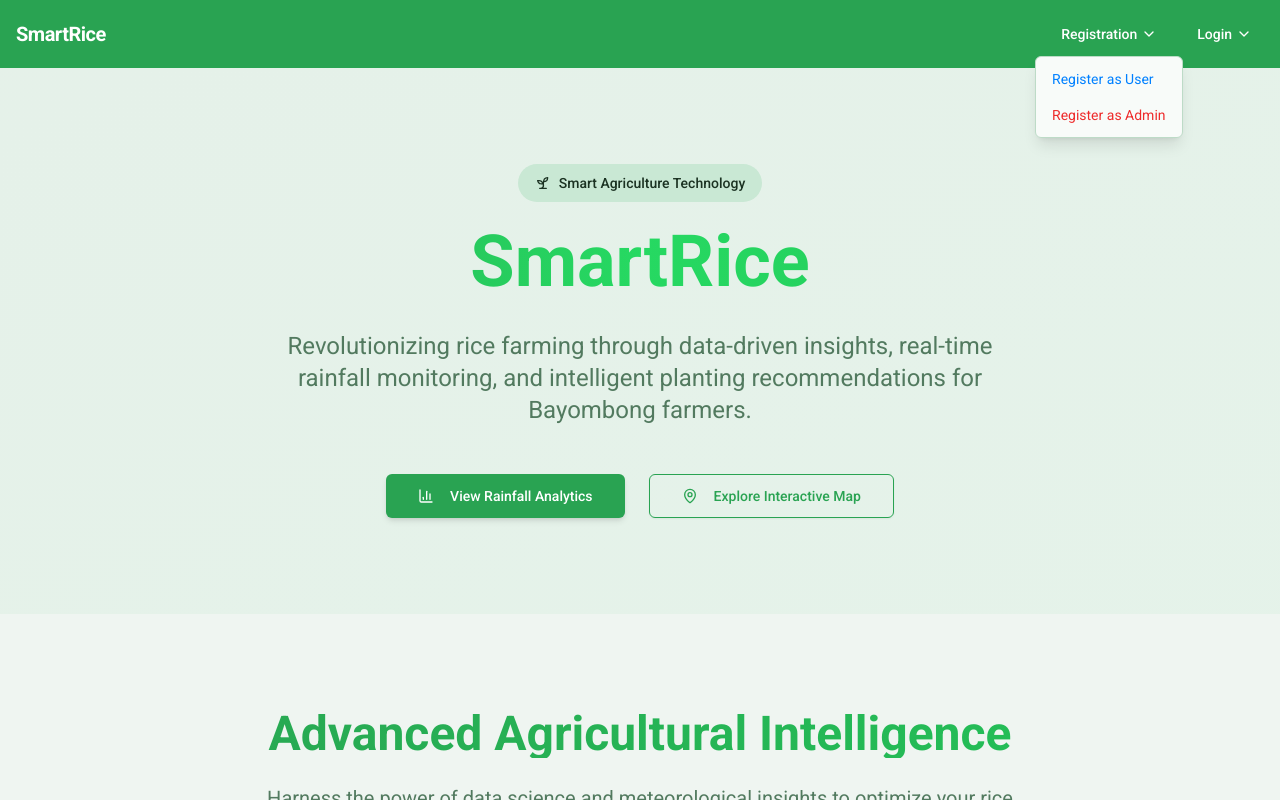
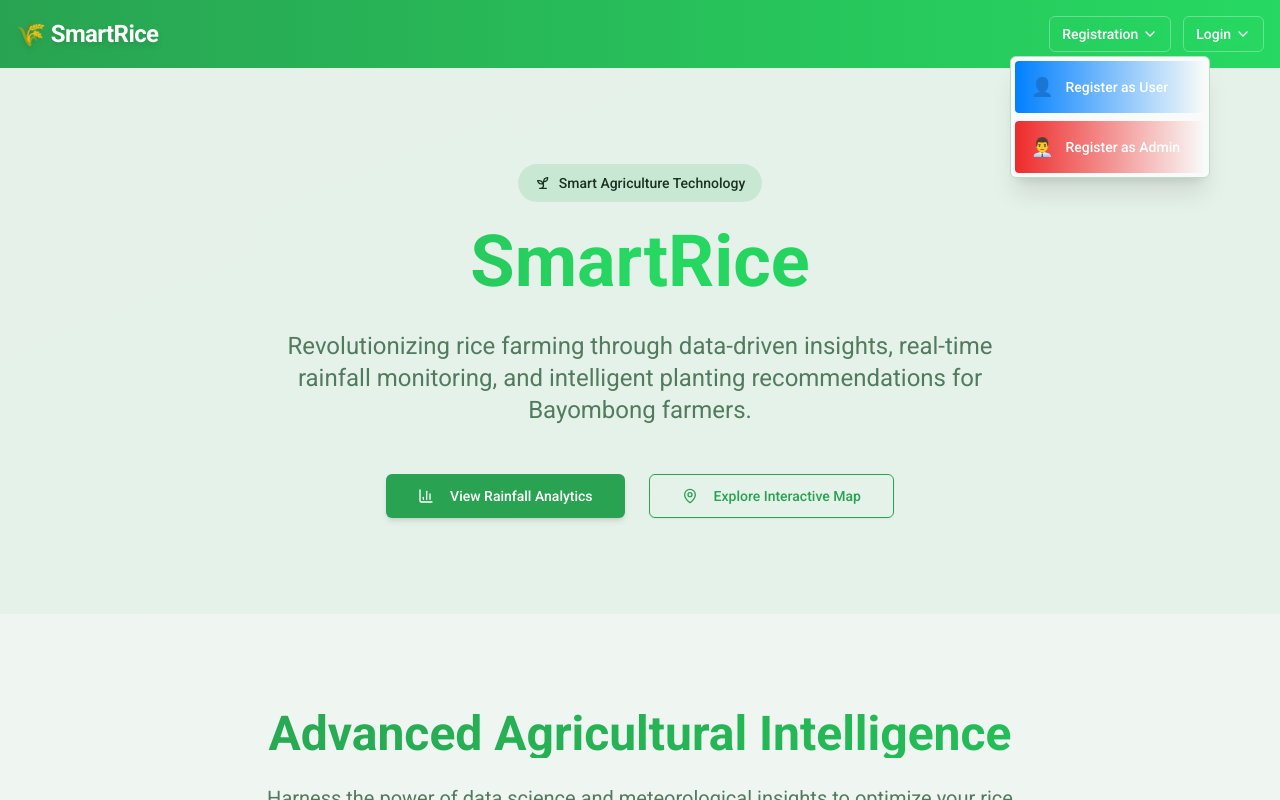
Before and after one commit to Aerith214/smart-rice-grower, a React (Vite) app: page / in a window 1280 px wide. Both pictures are taken after a click on the button "Registration". Shown: the top 800 px of the page. Built offline with nearby package versions, Linux system fonts and the light colour scheme.

Commit message:
Refactor header and auth page design

```diff
--- a/src/components/Header.tsx
+++ b/src/components/Header.tsx
@@ -30,11 +30,17 @@ const Header = () => {
   ];
 
   return (
-    <header className="bg-primary text-primary-foreground shadow-lg">
-      <nav className="container mx-auto flex items-center justify-between py-4 px-4">
+    <header className="relative bg-gradient-to-r from-primary to-primary-glow text-primary-foreground shadow-lg overflow-hidden">
+      {/* Animated background pattern */}
+      <div className="absolute inset-0 bg-grid-pattern opacity-10"></div>
+
+      <nav className="relative container mx-auto flex items-center justify-between py-4 px-4">
         <div className="flex items-center gap-4">
-          <a href="/" className="text-xl font-bold tracking-tight hover:opacity-80 transition-opacity">
-            SmartRice
+          <a
+            href="/"
+            className="text-2xl font-bold tracking-tight hover:scale-105 transition-transform duration-200 drop-shadow-md"
+          >
+            🌾 SmartRice
           </a>
         </div>
 
@@ -46,10 +52,11 @@ const Header = () => {
               to={link.to}
               className={({ isActive }) =>
                 cn(
-                  "transition-all duration-200 px-3 py-2 rounded-md text-sm font-medium",
+                  "relative transition-all duration-300 px-4 py-2 rounded-lg text-sm font-medium",
+                  "before:absolute before:inset-0 before:rounded-lg before:transition-all before:duration-300",
                   isActive
-                    ? "bg-primary-foreground/20 text-primary-foreground"
-                    : "text-primary-foreground/80 hover:text-primary-foreground hover:bg-primary-foreground/10"
+                    ? "bg-white/20 text-white shadow-md before:bg-white/10 backdrop-blur-sm"
+                    : "text-white/90 hover:text-white hover:bg-white/10 before:hover:bg-white/5"
                 )
               }
             >
@@ -65,10 +72,12 @@ const Header = () => {
                   to={link.to}
                   className={({ isActive }) =>
                     cn(
-                      "transition-all duration-200 px-3 py-2 rounded-md text-sm font-medium",
+                      "relative transition-all duration-300 px-4 py-2 rounded-lg text-sm font-medium",
+                      "before:absolute before:inset-0 before:rounded-lg before:transition-all before:duration-300",
+                      "bg-gradient-to-r from-admin-primary to-admin-glow",
                       isActive
-                        ? "bg-primary-foreground/20 text-primary-foreground"
-                        : "text-primary-foreground/80 hover:text-primary-foreground hover:bg-primary-foreground/10"
+                        ? "shadow-lg scale-105"
+                        : "opacity-90 hover:opacity-100 hover:scale-105"
                     )
                   }
                 >
@@ -79,40 +88,42 @@ const Header = () => {
                 variant="ghost"
                 size="sm"
                 onClick={signOut}
-                className="text-primary-foreground hover:bg-primary-foreground/10"
+                className="text-white hover:bg-white/20 border border-white/30 backdrop-blur-sm transition-all duration-300 hover:scale-105"
               >
                 Logout
               </Button>
             </>
           ) : (
-            <div className="flex items-center gap-4">
+            <div className="flex items-center gap-3">
               {/* Registration Dropdown */}
               <DropdownMenu>
                 <DropdownMenuTrigger asChild>
                   <Button
                     variant="ghost"
                     size="sm"
-                    className="text-primary-foreground hover:bg-primary-foreground/10 flex items-center gap-1"
+                    className="text-white hover:bg-white/20 border border-white/30 backdrop-blur-sm flex items-center gap-1 transition-all duration-300 hover:scale-105"
                   >
                     Registration
                     <ChevronDown className="h-4 w-4" />
                   </Button>
                 </DropdownMenuTrigger>
-                <DropdownMenuContent className="bg-popover border border-border shadow-lg">
+                <DropdownMenuContent className="bg-card border border-border shadow-xl z-50 min-w-[200px]">
                   <DropdownMenuItem asChild>
                     <NavLink
                       to="/user-auth"
-                      className="flex items-center gap-2 w-full px-3 py-2 text-user-accent hover:bg-user-accent/10 cursor-pointer"
+                      className="flex items-center gap-3 w-full px-4 py-3 rounded-md transition-all duration-200 bg-gradient-to-r from-user-primary to-user-glow text-white hover:shadow-lg cursor-pointer"
                     >
-                      Register as User
+                      <span className="text-lg">👤</span>
+                      <span className="font-medium">Register as User</span>
                     </NavLink>
                   </DropdownMenuItem>
                   <DropdownMenuItem asChild>
                     <NavLink
                       to="/admin-auth"
-                      className="flex items-center gap-2 w-full px-3 py-2 text-admin-accent hover:bg-admin-accent/10 cursor-pointer"
+                      className="flex items-center gap-3 w-full px-4 py-3 rounded-md transition-all duration-200 bg-gradient-to-r from-admin-primary to-admin-glow text-white hover:shadow-lg cursor-pointer mt-2"
                     >
-                      Register as Admin
+                      <span className="text-lg">👨‍💼</span>
+                      <span className="font-medium">Register as Admin</span>
                     </NavLink>
                   </DropdownMenuItem>
                 </DropdownMenuContent>
@@ -124,27 +135,29 @@ const Header = () => {
                   <Button
                     variant="ghost"
                     size="sm"
-                    className="text-primary-foreground hover:bg-primary-foreground/10 flex items-center gap-1"
+                    className="text-white hover:bg-white/20 border border-white/30 backdrop-blur-sm flex items-center gap-1 transition-all duration-300 hover:scale-105"
                   >
                     Login
                     <ChevronDown className="h-4 w-4" />
                   </Button>
                 </DropdownMenuTrigger>
-                <DropdownMenuContent className="bg-popover border border-border shadow-lg">
+                <DropdownMenuContent className="bg-card border border-border shadow-xl z-50 min-w-[200px]">
                   <DropdownMenuItem asChild>
                     <NavLink
                       to="/user-auth"
-                      className="flex items-center gap-2 w-full px-3 py-2 text-user-accent hover:bg-user-accent/10 cursor-pointer"
+                      className="flex items-center gap-3 w-full px-4 py-3 rounded-md transition-all duration-200 bg-gradient-to-r from-user-primary to-user-glow text-white hover:shadow-lg cursor-pointer"
                     >
-                      Login as User
+                      <span className="text-lg">👤</span>
+                      <span className="font-medium">Login as User</span>
                     </NavLink>
                   </DropdownMenuItem>
                   <DropdownMenuItem asChild>
                     <NavLink
                       to="/admin-auth"
-                      className="flex items-center gap-2 w-full px-3 py-2 text-admin-accent hover:bg-admin-accent/10 cursor-pointer"
+                      className="flex items-center gap-3 w-full px-4 py-3 rounded-md transition-all duration-200 bg-gradient-to-r from-admin-primary to-admin-glow text-white hover:shadow-lg cursor-pointer mt-2"
                     >
-                      Login as Admin
+                      <span className="text-lg">👨‍💼</span>
+                      <span className="font-medium">Login as Admin</span>
                     </NavLink>
                   </DropdownMenuItem>
                 </DropdownMenuContent>
@@ -159,7 +172,7 @@ const Header = () => {
             variant="ghost"
             size="sm"
             onClick={() => setMobileMenuOpen(!mobileMenuOpen)}
-            className="text-primary-foreground hover:bg-primary-foreground/10"
+            className="text-white hover:bg-white/20 border border-white/30 backdrop-blur-sm"
           >
             {mobileMenuOpen ? <X className="h-5 w-5" /> : <Menu className="h-5 w-5" />}
           </Button>
@@ -168,7 +181,7 @@ const Header = () => {
 
       {/* Mobile Navigation */}
       {mobileMenuOpen && (
-        <div className="lg:hidden bg-primary/95 backdrop-blur-sm border-t border-primary-foreground/20">
+        <div className="lg:hidden bg-primary/95 backdrop-blur-md border-t border-white/20 shadow-xl">
           <div className="container mx-auto py-4 px-4 space-y-2">
             {user && navigationLinks.map((link) => (
               <NavLink
@@ -177,10 +190,10 @@ const Header = () => {
                 onClick={() => setMobileMenuOpen(false)}
                 className={({ isActive }) =>
                   cn(
-                    "block px-3 py-2 rounded-md text-sm font-medium transition-all duration-200",
+                    "block px-4 py-3 rounded-lg text-sm font-medium transition-all duration-300",
                     isActive
-                      ? "bg-primary-foreground/20 text-primary-foreground"
-                      : "text-primary-foreground/80 hover:text-primary-foreground hover:bg-primary-foreground/10"
+                      ? "bg-white/20 text-white shadow-md"
+                      : "text-white/90 hover:text-white hover:bg-white/10"
                   )
                 }
               >
@@ -197,10 +210,11 @@ const Header = () => {
                     onClick={() => setMobileMenuOpen(false)}
                     className={({ isActive }) =>
                       cn(
-                        "block px-3 py-2 rounded-md text-sm font-medium transition-all duration-200",
+                        "block px-4 py-3 rounded-lg text-sm font-medium transition-all duration-300",
+                        "bg-gradient-to-r from-admin-primary to-admin-glow text-white",
                         isActive
-                          ? "bg-primary-foreground/20 text-primary-foreground"
-                          : "text-primary-foreground/80 hover:text-primary-foreground hover:bg-primary-foreground/10"
+                          ? "shadow-lg"
+                          : "opacity-90 hover:opacity-100"
                       )
                     }
                   >
@@ -214,43 +228,47 @@ const Header = () => {
                     signOut();
                     setMobileMenuOpen(false);
                   }}
-                  className="w-full justify-start text-primary-foreground hover:bg-primary-foreground/10"
+                  className="w-full justify-start text-white hover:bg-white/20 border border-white/30 backdrop-blur-sm"
                 >
                   Logout
                 </Button>
               </>
             ) : (
-              <div className="space-y-2">
-                <div className="px-3 py-2 text-sm font-medium text-primary-foreground/60">Registration</div>
+              <div className="space-y-3">
+                <div className="px-4 py-2 text-sm font-semibold text-white/80">Registration</div>
                 <NavLink
                   to="/user-auth"
                   onClick={() => setMobileMenuOpen(false)}
-                  className="block px-6 py-2 text-sm text-user-accent hover:bg-user-accent/10 rounded-md"
+                  className="flex items-center gap-3 px-4 py-3 rounded-lg bg-gradient-to-r from-user-primary to-user-glow text-white hover:shadow-lg transition-all duration-300"
                 >
-                  Register as User
+                  <span className="text-lg">👤</span>
+                  <span className="font-medium">Register as User</span>
                 </NavLink>
                 <NavLink
                   to="/admin-auth"
                   onClick={() => setMobileMenuOpen(false)}
-                  className="block px-6 py-2 text-sm text-admin-accent hover:bg-admin-accent/10 rounded-md"
+                  className="flex items-center gap-3 px-4 py-3 rounded-lg bg-gradient-to-r from-admin-primary to-admin-glow text-white hover:shadow-lg transition-all duration-300"
                 >
-                  Register as Admin
+                  <span className="text-lg">👨‍💼</span>
+                  <span className="font-medium">Register as Admin</span>
                 </NavLink>
 
-                <div className="px-3 py-2 text-sm font-medium text-primary-foreground/60 mt-4">Login</div>
+                <div className="px-4 py-2 text-sm font-semibold text-white/80 mt-4">Login</div>
                 <NavLink
                   to="/user-auth"
                   onClick={() => setMobileMenuOpen(false)}
-                  className="block px-6 py-2 text-sm text-user-accent hover:bg-user-accent/10 rounded-md"
+                  className="flex items-center gap-3 px-4 py-3 rounded-lg bg-gradient-to-r from-user-primary to-user-glow text-white hover:shadow-lg transition-all duration-300"
                 >
-                  Login as User
+                  <span className="text-lg">👤</span>
+                  <span className="font-medium">Login as User</span>
                 </NavLink>
                 <NavLink
                   to="/admin-auth"
                   onClick={() => setMobileMenuOpen(false)}
-                  className="block px-6 py-2 text-sm text-admin-accent hover:bg-admin-accent/10 rounded-md"
+                  className="flex items-center gap-3 px-4 py-3 rounded-lg bg-gradient-to-r from-admin-primary to-admin-glow text-white hover:shadow-lg transition-all duration-300"
                 >
-                  Login as Admin
+                  <span className="text-lg">👨‍💼</span>
+                  <span className="font-medium">Login as Admin</span>
                 </NavLink>
               </div>
             )}
--- a/tailwind.config.ts
+++ b/tailwind.config.ts
@@ -31,7 +31,8 @@ export default {
 					DEFAULT: 'hsl(var(--primary))',
 					foreground: 'hsl(var(--primary-foreground))',
 					glow: 'hsl(var(--primary-glow))',
-					hover: 'hsl(var(--primary-hover))'
+					hover: 'hsl(var(--primary-hover))',
+					light: 'hsl(var(--primary-light))'
 				},
 				secondary: {
 					DEFAULT: 'hsl(var(--secondary))',
@@ -82,13 +83,17 @@ export default {
 					DEFAULT: 'hsl(var(--harvesting))',
 					foreground: 'hsl(var(--harvesting-foreground))'
 				},
-				'user-accent': {
-					DEFAULT: 'hsl(var(--user-accent))',
-					foreground: 'hsl(var(--user-accent-foreground))'
+				'user-primary': {
+					DEFAULT: 'hsl(var(--user-primary))',
+					foreground: 'hsl(var(--user-primary-foreground))',
+					glow: 'hsl(var(--user-glow))',
+					light: 'hsl(var(--user-light))'
 				},
-				'admin-accent': {
-					DEFAULT: 'hsl(var(--admin-accent))',
-					foreground: 'hsl(var(--admin-accent-foreground))'
+				'admin-primary': {
+					DEFAULT: 'hsl(var(--admin-primary))',
+					foreground: 'hsl(var(--admin-primary-foreground))',
+					glow: 'hsl(var(--admin-glow))',
+					light: 'hsl(var(--admin-light))'
 				}
 			},
 			borderRadius: {
```
Also changed, not shown: src/index.css (+14 -4 lines).
